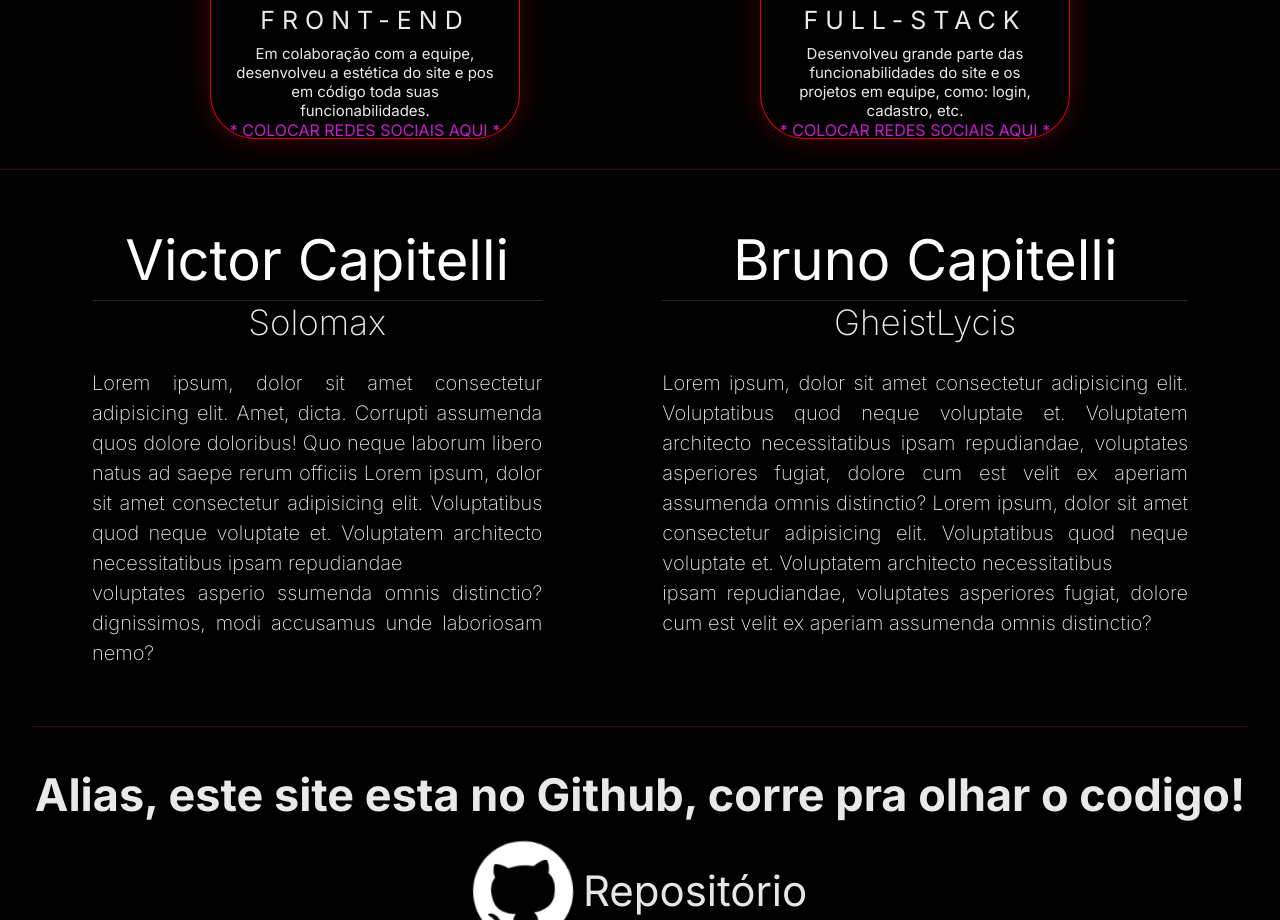
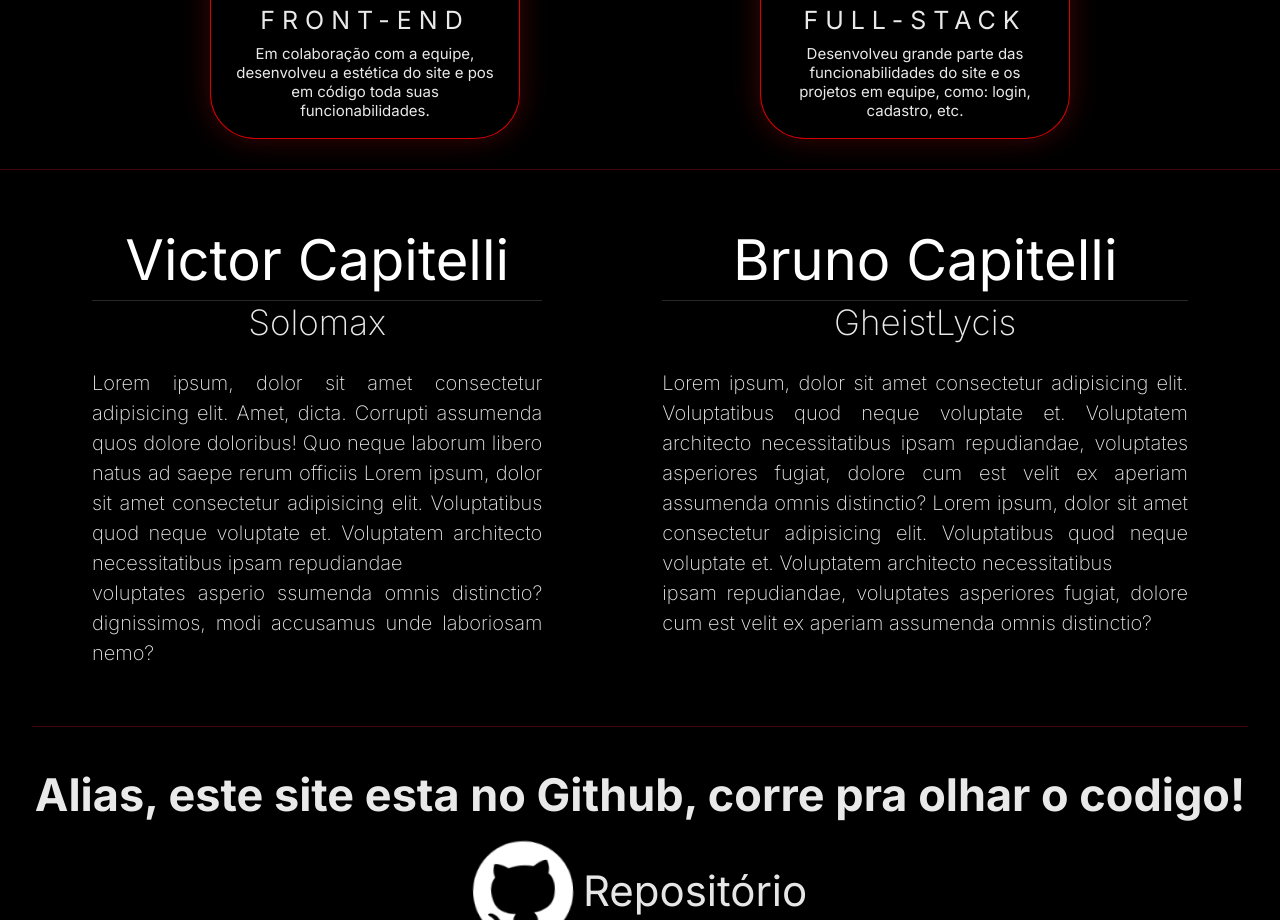
Before and after one commit to eusolomax/Quero-Um-Estagio-help, a React (Create React App) app in the folder frontend/: page / in a window 1280 px wide. Shown: the part 1140-2060 px from the top of the page. Built offline with nearby package versions, Linux system fonts and the light colour scheme.

Commit message:
commented social media

```diff
--- a/frontend/src/pages/Home.jsx
+++ b/frontend/src/pages/Home.jsx
@@ -53,7 +53,7 @@ export default function Home() {
                             Em colaboração com a equipe, desenvolveu a estética do site e pos em código toda suas funcionabilidades.
                         </p>
 
-                        <p className={aboutus.temporario}> * COLOCAR REDES SOCIAIS AQUI * </p>
+                        {/* <p className={aboutus.temporario}> * COLOCAR REDES SOCIAIS AQUI * </p> */}
                     </div>
 
 
@@ -65,7 +65,7 @@ export default function Home() {
                             Desenvolveu grande parte das funcionabilidades do site e os projetos em equipe, como: login, cadastro, etc.
                         </p>
 
-                        <p className={aboutus.temporario}> * COLOCAR REDES SOCIAIS AQUI * </p>
+                        {/* <p className={aboutus.temporario}> * COLOCAR REDES SOCIAIS AQUI * </p> */}
                     </div>
 
                 </div>
```
